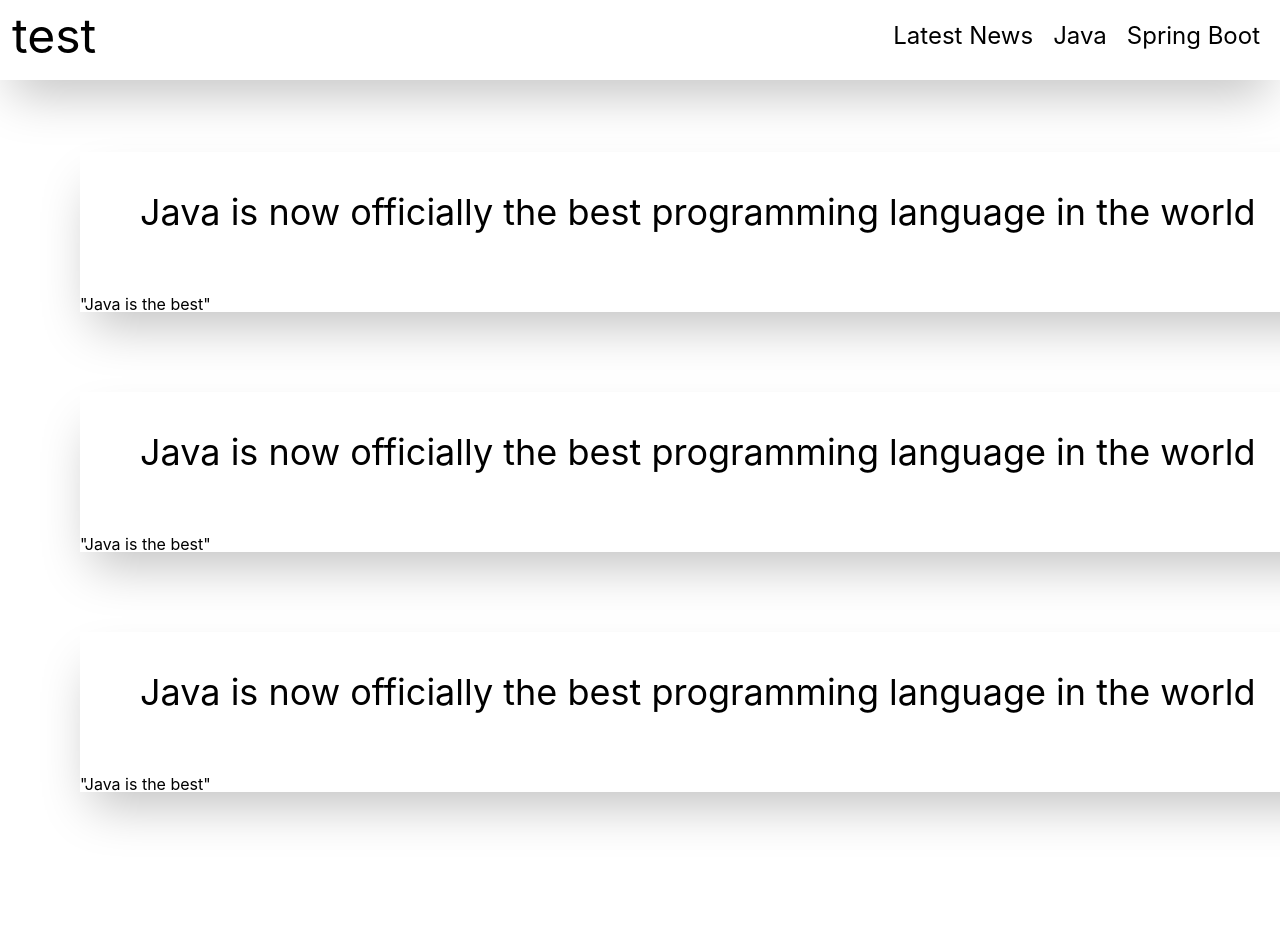
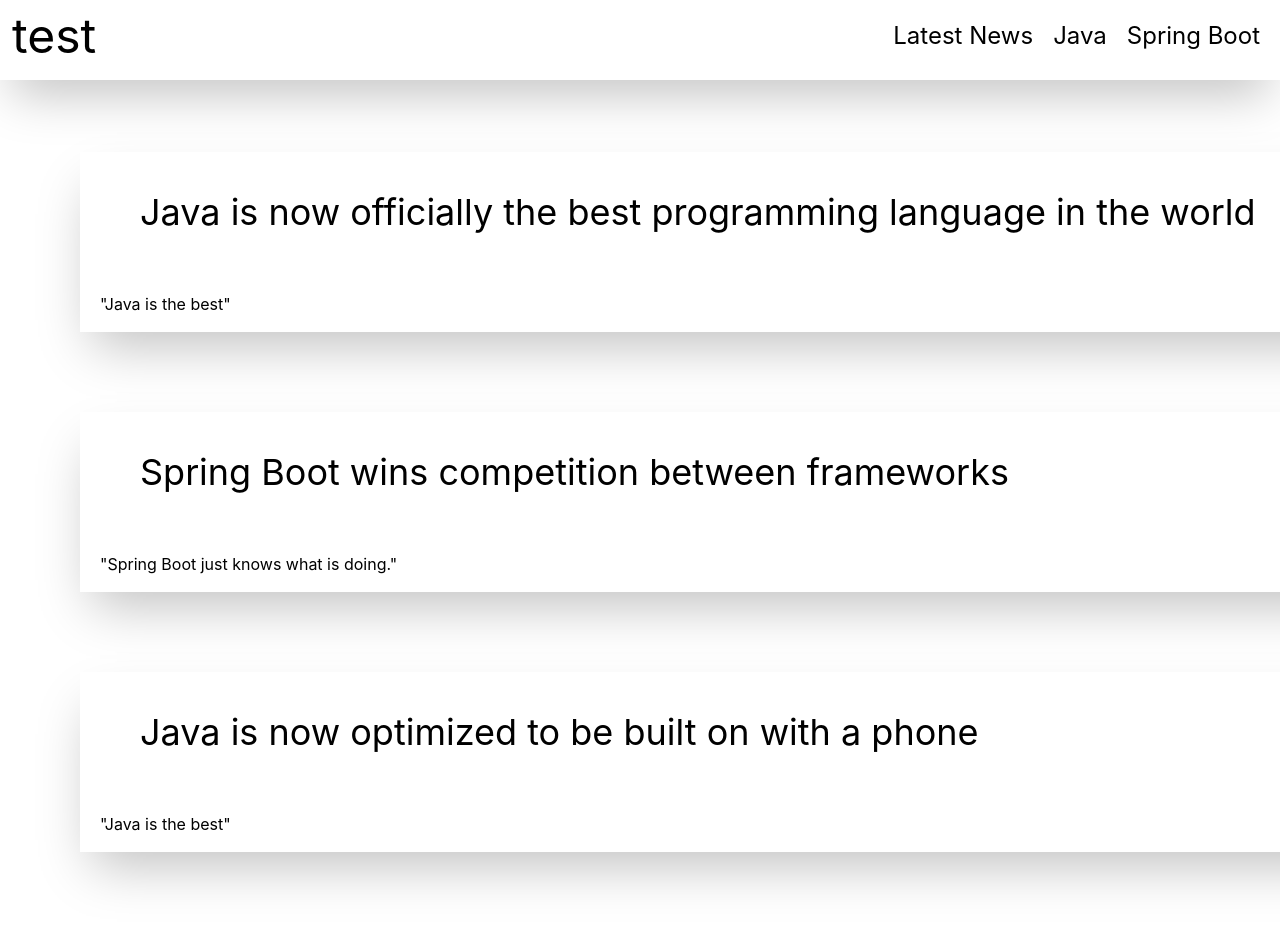
Before and after one commit to AlbertTopallaj/news-site, a website built with Vite: page index.html in a window 1280 px wide. Shown: the top 926 px of the page. Before the commit the page ends 872 px from the top, so only its background shows below. Built offline with nearby package versions, Linux system fonts and the light colour scheme.

Commit message:
feat: added cards for articles

```diff
--- a/index.html
+++ b/index.html
@@ -16,20 +16,20 @@
       </ul>
     </div>
 
-    <div class="w-350 h-40 shadow-2xl m-20">
+    <div class="w-350 h-45 shadow-2xl m-20 hover:bg-gray-500 cursor-pointer">
       <h1 class="text-4xl m-5 p-10 text-wrap">Java is now officially the best programming language in the world</h1>
-      <p>"Java is the best"</p>
+      <p class="m-5">"Java is the best"</p>
 
     </div>
-     <div class="w-350 h-40 shadow-2xl m-20">
-      <h1 class="text-4xl m-5 p-10 text-wrap">Java is now officially the best programming language in the world</h1>
-      <p>"Java is the best"</p>
+     <div class="w-350 h-45 shadow-2xl m-20 hover:bg-gray-500 cursor-pointer">
+      <h1 class="text-4xl m-5 p-10 text-wrap">Spring Boot wins competition between frameworks</h1>
+      <p class="m-5">"Spring Boot just knows what is doing."</p>
 
 
     </div>
-     <div class="w-350 h-40 shadow-2xl m-20">
-     <h1 class="text-4xl m-5 p-10 text-wrap">Java is now officially the best programming language in the world</h1>
-      <p class="">"Java is the best"</p>
+     <div class="w-350 h-45 shadow-2xl m-20 hover:bg-gray-500 cursor-pointer">
+     <h1 class="text-4xl m-5 p-10 text-wrap">Java is now optimized to be built on with a phone</h1>
+      <p class="m-5">"Java is the best"</p>
 
     </div>
 
```
